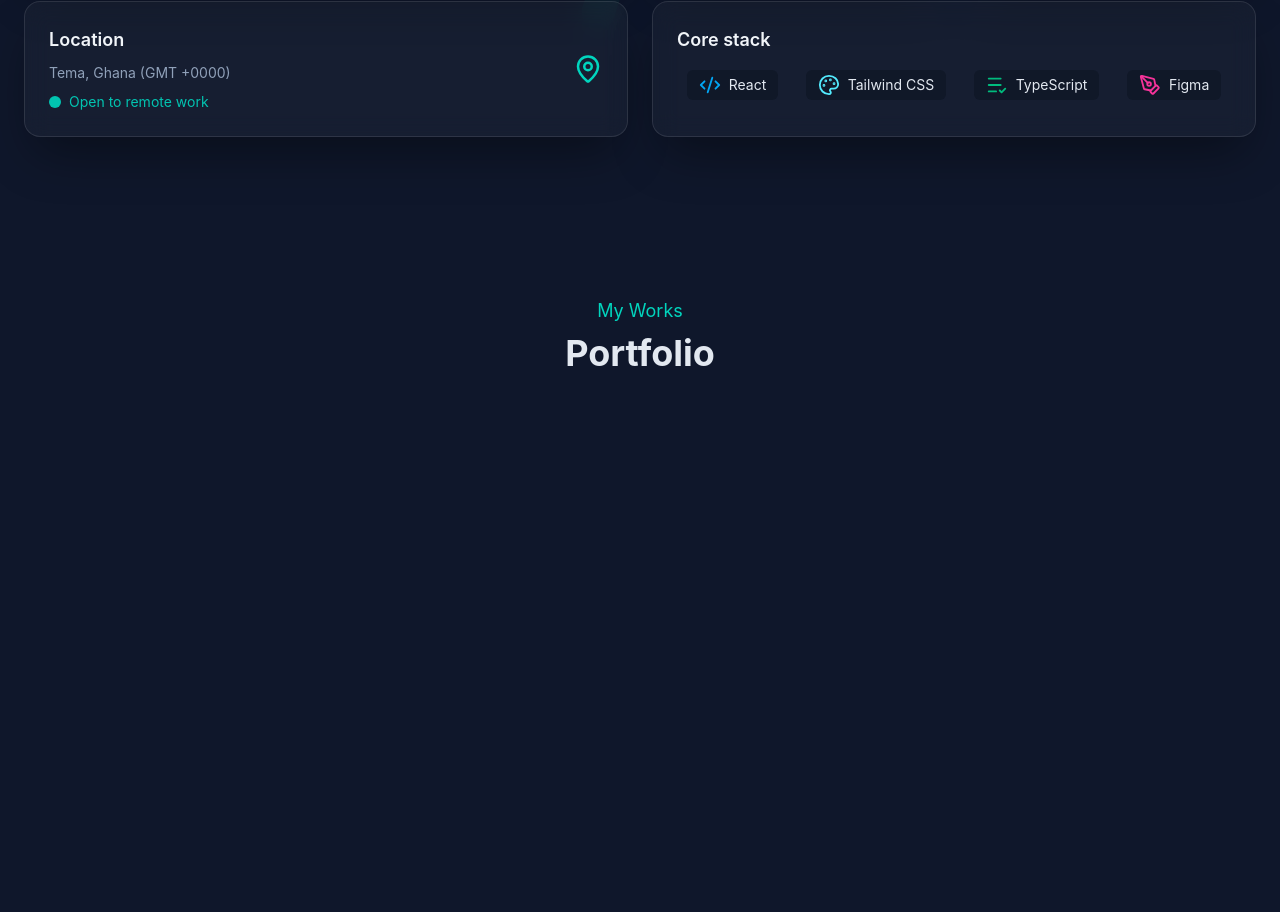
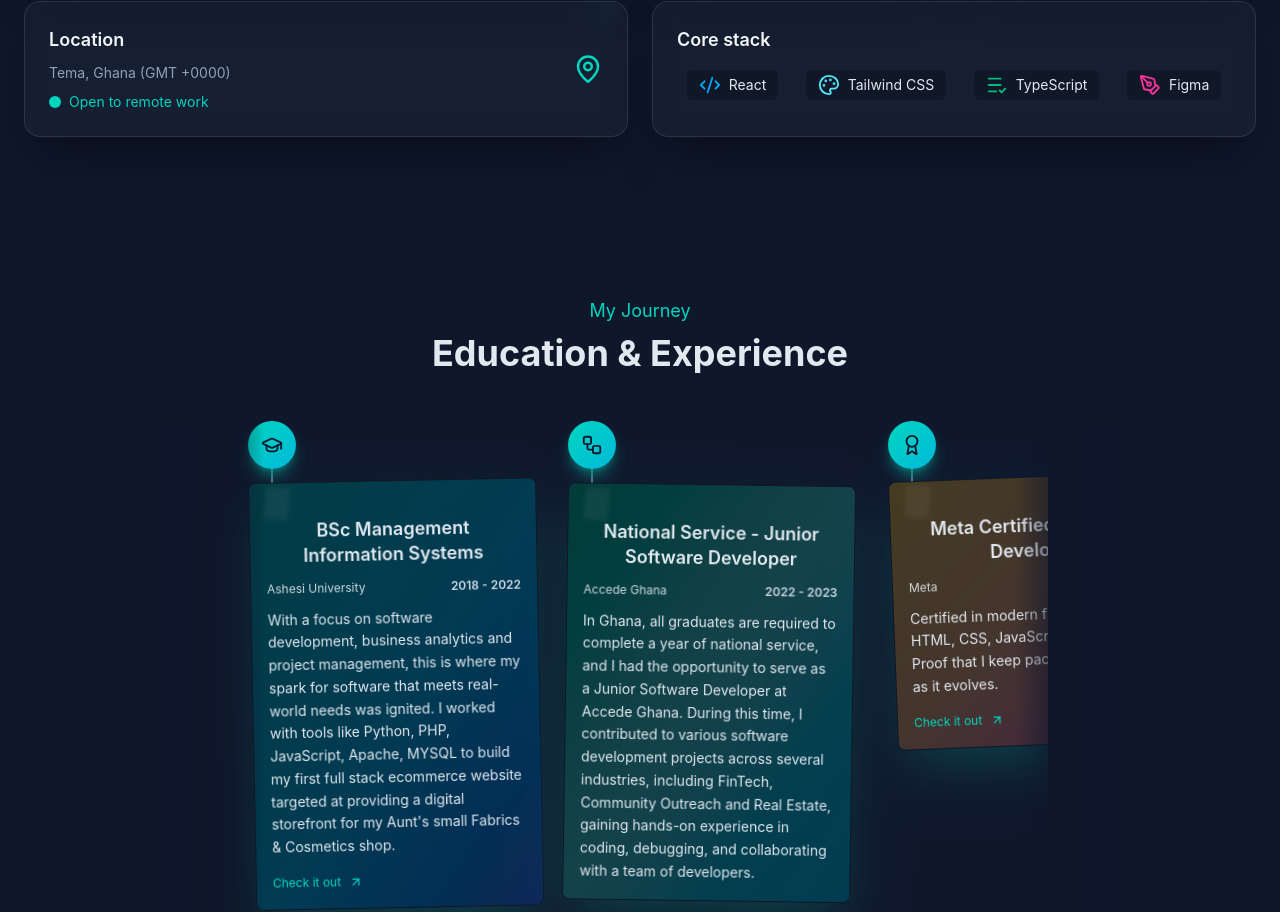
Before and after one commit to EfuaS/portfolio-upgrade, a React (Vite) app: page / in a window 1280 px wide. Shown: the part 1333-2245 px from the top of the page. Before the commit the page ends 1722 px from the top, so only its background shows below. Built offline with nearby package versions, Linux system fonts and the light colour scheme.

Commit message:
Added My Journey section

```diff
--- a/src/features/sections/Education.tsx
+++ b/src/features/sections/Education.tsx
@@ -1,9 +1,160 @@
-/* Generated with Copilot — reviewed */
+import {
+  ArrowUpRight,
+  Award,
+  GraduationCap,
+  Rocket,
+  Sparkles,
+  Workflow,
+} from "lucide-react";
+import SectionHeader from "../navigation-ui/SectionHeader";
+
 export function Education() {
+  const timeline = [
+    {
+      title: "BSc Management Information Systems",
+      institution: "Ashesi University",
+      duration: "2018 - 2022",
+      description: `With a focus on software development, business analytics and project management, this is where my spark for software that
+         meets real-world needs was ignited. I worked with tools like Python, PHP, JavaScript, Apache, MYSQL to build my first full stack ecommerce website targeted at providing
+         a digital storefront for my Aunt's small Fabrics & Cosmetics shop.`,
+      link: "https://github.com/EfuaS/neighbourcare",
+      icon: GraduationCap,
+      tone: "from-teal-400 via-cyan-400 to-blue-500",
+      noteTilt: "-rotate-[1deg]",
+    },
+    {
+      title: "National Service - Junior Software Developer",
+      institution: "Accede Ghana",
+      duration: "2022 - 2023",
+      description: `In Ghana, all graduates are required to complete a year of national service, and I had the opportunity
+       to serve as a Junior Software Developer at Accede Ghana.
+        During this time, I contributed to various software development projects across several industries, including FinTech, Community Outreach and Real Estate,
+         gaining hands-on experience in coding, debugging, and collaborating with a team of developers.`,
+      link: null,
+      icon: Workflow,
+      tone: "from-emerald-400 via-teal-300 to-cyan-400",
+      noteTilt: "rotate-[1deg]",
+    },
+    {
+      title: "Meta Certified Frontend Developer",
+      institution: "Meta",
+      duration: "2023",
+      description: `Certified in modern frontend practice: HTML, CSS, JavaScript, and React. Proof that I keep pace with the craft as it evolves.`,
+      link: "https://coursera.org/share/86ef3b4defd4235ad55a1aeac97b9478",
+      icon: Award,
+      tone: "from-amber-300 via-orange-300 to-pink-400",
+      noteTilt: "-rotate-[2deg]",
+    },
+    {
+      title: "React Software Engineer",
+      institution: "Accede Ghana",
+      duration: "2019 - Present",
+      description: `Working as part of the JavaScript team, to help deliver high-quality software solutions to clients across various industries.
+      I have been involved in the development of several projects across various sectors. I have contributed to company growth by training and mentoring interns
+      and other National Service Personnel.`,
+      link: null,
+      icon: Sparkles,
+      tone: "from-fuchsia-300 via-purple-300 to-indigo-300",
+      noteTilt: "rotate-[2deg]",
+    },
+    {
+      title: "In-Progress - Microsoft Azure Developer",
+      institution: "Microsoft",
+      duration: "Expected March 2026",
+      description: `Currently pursuing the Microsoft Azure Developer certification, which will further enhance my skills in cloud computing and Azure services.
+       This certification is expected to aid me in my journey to be a Consultant who is able to advise clients on solution from the dev stage
+       to deployment and maintenance.`,
+      link: null,
+      icon: Rocket,
+      tone: "from-sky-300 via-teal-200 to-lime-300",
+      noteTilt: "-rotate-[1deg]",
+    },
+  ];
+
   return (
-    <div className="pt-24 px-6 max-w-7xl mx-auto">
-      <h1 className="text-4xl font-bold mb-4">Education</h1>
-      <p className="text-lg">My educational background and qualifications.</p>
-    </div>
+    <section className="pt-24 px-6 max-w-[80vw] mx-auto">
+      <SectionHeader header="My Journey" title="Education & Experience" />
+
+      {/* Timeline of Developer Journey */}
+      <div className="relative mt-12 pr-20">
+        {/* Faded edges */}
+        <div className="pointer-events-none absolute inset-y-0 left-0 z-50 w-28 bg-linear-to-r from-[#0f172b] via-[#0f172b]/90 to-transparent" />
+        <div className="pointer-events-none absolute inset-y-0 right-0 z-50 w-28 bg-linear-to-l from-[#0f172b] via-[#0f172b]/90 to-transparent" />
+
+        <div className="relative overflow-x-auto pb-6  pl-24">
+          {/* Timeline note card */}
+          <div className="flex gap-6 md:gap-8 min-w-full snap-x snap-mandatory">
+            {timeline.map((item, index) => {
+              const Icon = item.icon;
+              return (
+                <article
+                  key={item.title}
+                  className="relative snap-start"
+                  data-aos="fade-up"
+                  data-aos-delay={index * 250}
+                >
+                  <div className="flex flex-col items-start gap-4 relative">
+                    <div className="relative">
+                      {/* Timeline circular steps pinned with icons */}
+                      <div className="size-12 rounded-full bg-linear-to-br from-teal-400 to-cyan-500 flex items-center justify-center shadow-lg shadow-teal-400/40">
+                        <Icon className="text-slate-900" size={22} />
+                      </div>
+                      <div className="absolute left-1/2 -translate-x-1/2 top-12 h-6 w-px bg-linear-to-b from-teal-300/60 via-cyan-200/80 to-transparent" />
+                    </div>
+
+                    {/* Timeline note cards */}
+                    <div
+                      className={`relative bg-slate-950/85 ${item.noteTilt} rounded-lg px-4 py-4 shadow-2xl shadow-teal-500/25 border border-white/5 min-w-72 max-w-sm overflow-hidden breeze-card hover-jiggle`}
+                      style={{ animationDelay: `${index * 0.4}s` }}
+                    >
+                      <div
+                        className={`absolute inset-0 opacity-65 bg-linear-to-br ${item.tone}`}
+                      />
+                      {/* Dark overlay on card bright colors to enhance readability */}
+                      <div className="absolute inset-0 bg-slate-950/60" />
+                      <div className="absolute top-1 left-4 h-8 w-6 bg-white/5 rotate-6 blur-[2px]" />
+                      {/* Note card content */}
+                      <div className="relative space-y-1 mt-5">
+                        <h3 className="text-lg text-center font-semibold text-secondary-text-color! leading-snug">
+                          {item.title}
+                        </h3>
+                        <div className="flex justify-between pt-2">
+                          <p className="text-xs text-slate-200/90">
+                            {item.institution}{" "}
+                          </p>
+                          <p className="text-xs text-slate-300 font-semibold">
+                            {item.duration}
+                          </p>
+                        </div>
+
+                        <p
+                          className="mt-3 text-sm leading-relaxed"
+                          style={{ color: "var(--color-secondary-text-color)" }}
+                        >
+                          {item.description}
+                        </p>
+
+                        {/* Note bottom Action Link */}
+                        {item.link && (
+                          <a
+                            href={item.link}
+                            target="_blank"
+                            rel="noreferrer"
+                            className="inline-flex items-center gap-2 text-xs text-accent-color mt-3"
+                          >
+                            Check it out
+                            <ArrowUpRight size={14} />
+                          </a>
+                        )}
+                      </div>
+                    </div>
+                  </div>
+                </article>
+              );
+            })}
+          </div>
+        </div>
+      </div>
+    </section>
   );
 }
--- a/src/features/sections/Layout.tsx
+++ b/src/features/sections/Layout.tsx
@@ -4,6 +4,7 @@
 import { Home } from "./Home";
 import { About } from "./About";
 import { Works } from "./Works";
+import { Education } from "./Education";
 
 export function Layout() {
   return (
@@ -12,6 +13,7 @@
       <main className="space-y-32 md:space-y-16">
         <Home />
         <About />
+        <Education />
         <Works />
       </main>
     </div>
--- a/src/global.css
+++ b/src/global.css
@@ -34,3 +34,54 @@
   box-shadow: 0 25px 50px -12px rgba(0, 0, 0, 0.4);
   color: #f1f5f9;
 }
+
+@keyframes breeze {
+  0% {
+    transform: translateY(0) rotate(0deg);
+  }
+  25% {
+    transform: translateY(-4px) rotate(-0.6deg);
+  }
+  50% {
+    transform: translateY(2px) rotate(0.4deg);
+  }
+  75% {
+    transform: translateY(-3px) rotate(-0.2deg);
+  }
+  100% {
+    transform: translateY(0) rotate(0deg);
+  }
+}
+
+.breeze-card {
+  animation: breeze 7s ease-in-out infinite;
+  transform-origin: top left;
+}
+
+@keyframes jiggle {
+  0% {
+    transform: rotate(0deg);
+  }
+  15% {
+    transform: rotate(-2deg);
+  }
+  30% {
+    transform: rotate(2deg);
+  }
+  45% {
+    transform: rotate(-1.5deg);
+  }
+  60% {
+    transform: rotate(1deg);
+  }
+  75% {
+    transform: rotate(-0.5deg);
+  }
+  100% {
+    transform: rotate(0deg);
+  }
+}
+
+.hover-jiggle:hover {
+  animation: jiggle 0.5s ease-in-out;
+}
```
